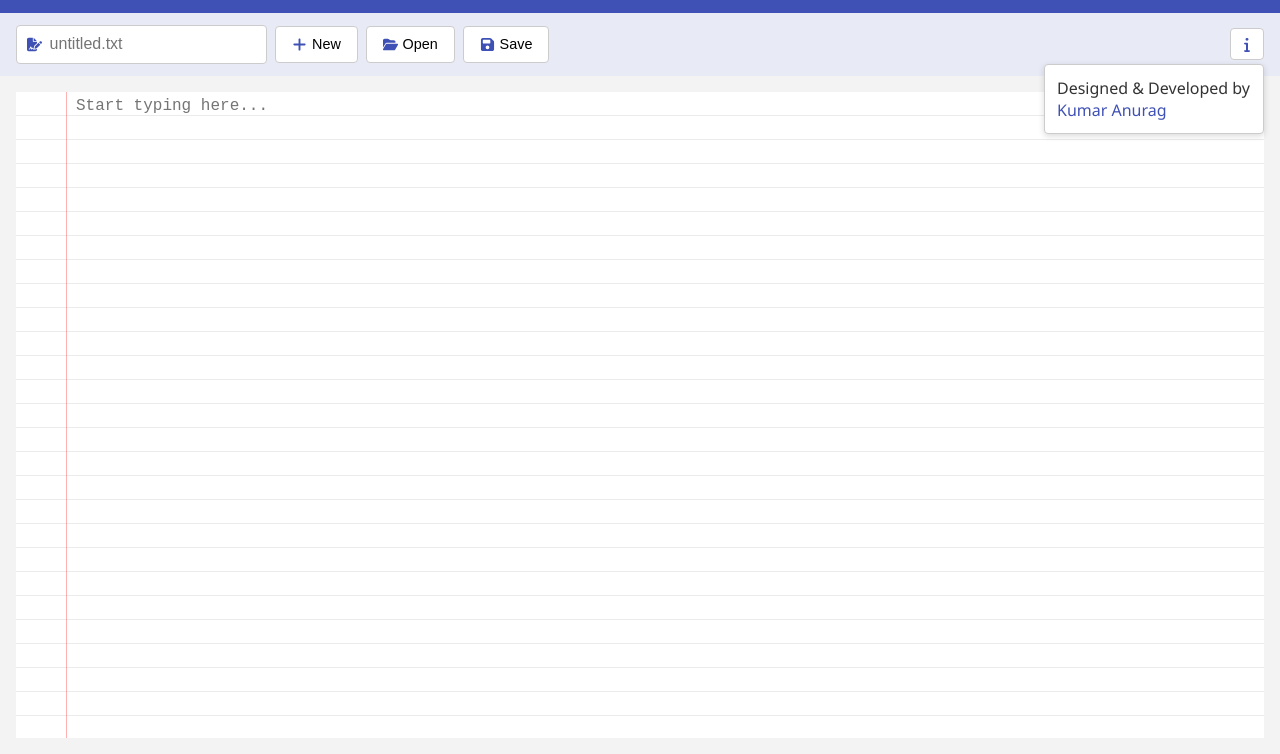
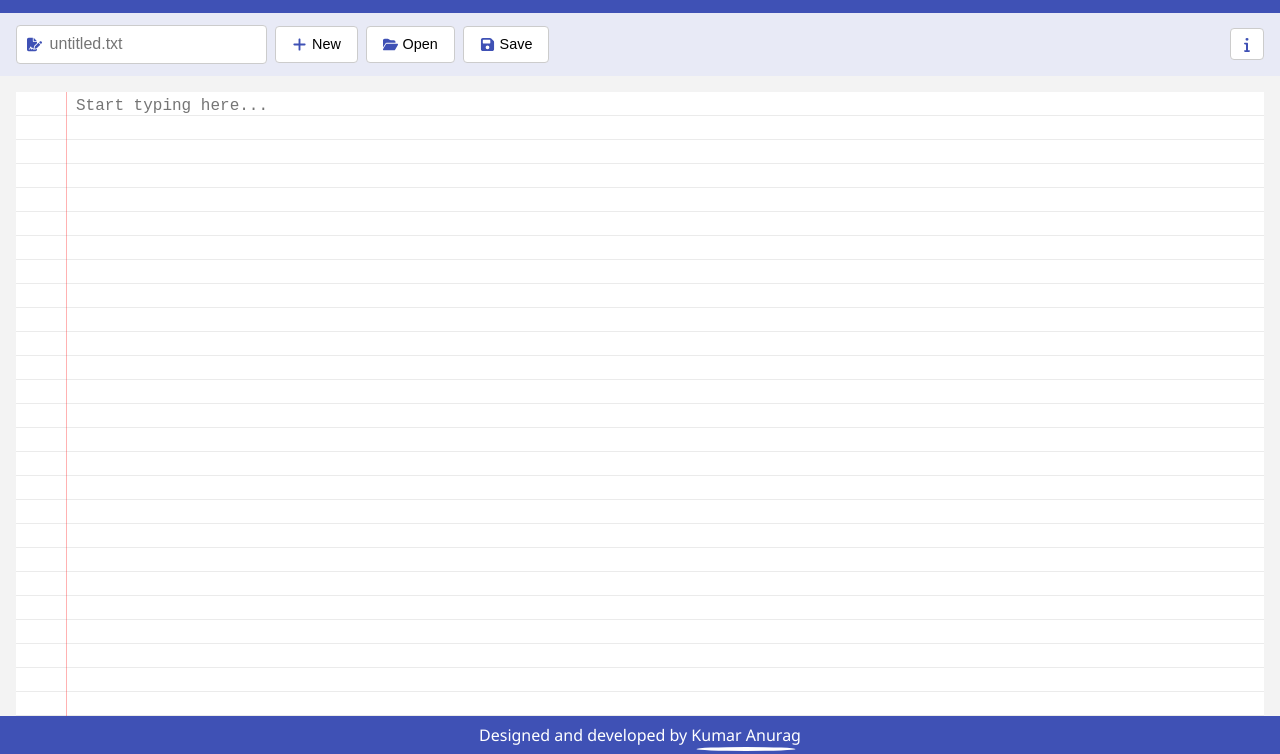
Before and after one commit to kmranrg/WritingPad, a plain HTML site: page index.html in a window 1280 px wide. Both pictures are taken after a click on the button "Developer Info". Shown: the part 46-800 px from the top of the page. Drawn offline with Linux system fonts and the light colour scheme.

Commit message:
footer for devInfo

```diff
--- a/index.html
+++ b/index.html
@@ -84,6 +84,11 @@
     <textarea id="editor" placeholder="Start typing here..."></textarea>
   </div>
 
+  <!-- Footer message -->
+  <div id="footerMessage" class="footer-message">
+    Designed and developed by <a target="_blank" href="https://kmranrg.com" style="color: white;">Kumar Anurag</a>
+  </div>
+
   <!-- Script -->
   <script src="script.js"></script>
 </body>
--- a/script.js
+++ b/script.js
@@ -150,3 +150,18 @@ document.addEventListener("click", (e) => {
     devPopover.style.display = "none";
   }
 });
+
+/**
+ * Show footer message for a few seconds when the developer button is clicked.
+ */
+function showDeveloperInfo() {
+  const footerMessage = document.getElementById("footerMessage");
+
+  // Show the footer message
+  footerMessage.classList.add("show");
+
+  // Automatically hide the footer after 5 seconds
+  setTimeout(() => {
+    footerMessage.classList.remove("show");
+  }, 5000);
+}
--- a/style.css
+++ b/style.css
@@ -225,3 +225,44 @@ header {
         /* let it flow with the rest in small screens */
     }
 }
+
+/* Footer Message Styling */
+.footer-message {
+    display: none; /* Hidden by default */
+    position: fixed;
+    bottom: 0;
+    width: 100%;
+    background-color: #3f51b5; /* Same as header background */
+    color: white;
+    text-align: center;
+    padding: 0.5rem 0;
+    font-size: 1rem;
+    z-index: 1000;
+    transition: transform 0.3s ease-in-out;
+    transform: translateY(100%); /* Slide in/out effect */
+  }
+
+  .footer-message.show {
+    display: block;
+    transform: translateY(0); /* Slide up to visible */
+  }
+
+  /* Curvy underline for the name link */
+  .footer-message a {
+    color: white;
+    text-decoration: none; /* Remove the default underline */
+    position: relative;
+  }
+
+  /* Add curvy underline using the ::after pseudo-element */
+  .footer-message a::after {
+    content: "";
+    position: absolute;
+    bottom: -5px; /* Position the curve a little below the text */
+    left: 0;
+    width: 100%;
+    height: 4px;
+    background: white; /* White color for the underline */
+    border-radius: 50%; /* Curves the line */
+    transform: scaleX(0.9); /* Make the curve longer horizontally */
+  }
```
